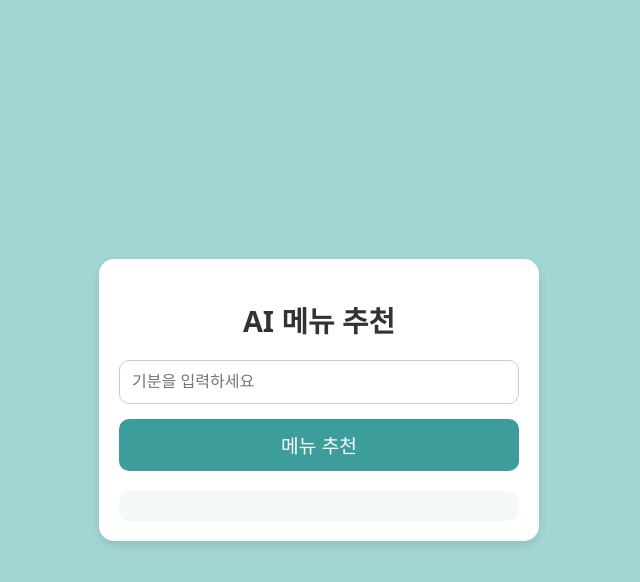
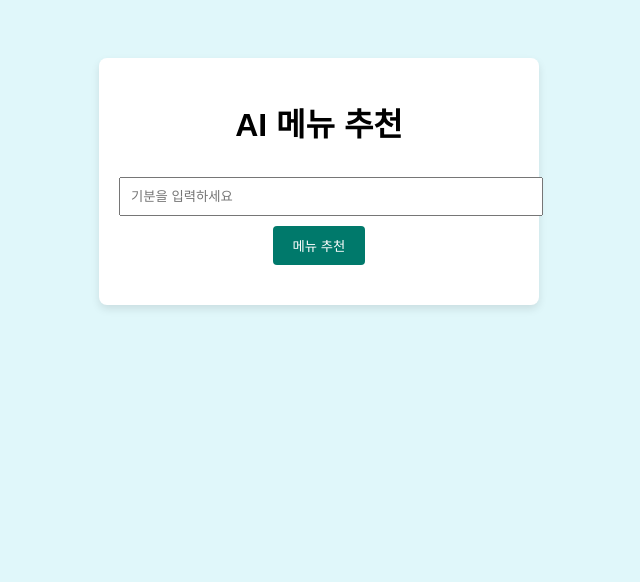
Before and after one commit to rimario8686/ai-menu-recommendation, a plain HTML site: page index.html in a window 1280 px wide. Shown: the whole page, without its empty margins (321-961 px from the left). Drawn offline with Linux system fonts and the light colour scheme.

Commit message:
Update style.css

```diff
--- a/style.css
+++ b/style.css
@@ -1,84 +1,38 @@
-/* 전체 배경과 레이아웃 설정 */
 body {
-  font-family: 'Noto Sans', sans-serif;
-  background-color: #a3d5d3; /* 민트색 배경 */
-  color: #333;
-  margin: 0;
-  padding: 0;
-  display: flex;
-  flex-direction: column;
-  justify-content: center;
-  align-items: center;
-  min-height: 100vh;
+  font-family: Arial, sans-serif;
+  background-color: #e0f7fa;
   text-align: center;
+  padding: 50px;
 }
 
-/* 웹앱 전체 컨테이너 */
 .container {
-  width: 90%;
+  background-color: #ffffff;
+  padding: 20px;
+  border-radius: 8px;
+  box-shadow: 0 4px 8px rgba(0, 0, 0, 0.1);
   max-width: 400px;
-  padding: 20px;
-  background-color: white;
-  border-radius: 15px;
-  box-shadow: 0 4px 8px rgba(0, 0, 0, 0.1);
+  margin: 0 auto;
 }
 
-/* 제목 스타일 */
-h1 {
-  font-size: 1.8em;
-  color: #333;
-  margin-bottom: 20px;
-}
-
-/* 입력 필드와 버튼 디자인 */
-input[type="text"] {
+input {
   width: 100%;
-  padding: 12px;
-  margin-bottom: 15px;
-  border: 1px solid #ccc;
-  border-radius: 10px;
-  font-size: 1em;
-  box-sizing: border-box;
+  padding: 10px;
+  margin: 10px 0;
 }
 
 button {
-  width: 100%;
-  padding: 12px;
-  background-color: #3c9d9b; /* 진한 민트색 */
+  padding: 10px 20px;
+  background-color: #00796b;
   color: white;
   border: none;
-  border-radius: 10px;
-  font-size: 1.2em;
+  border-radius: 4px;
   cursor: pointer;
-  transition: background-color 0.3s;
 }
 
 button:hover {
-  background-color: #2e7a78;
+  background-color: #004d40;
 }
 
-/* 추천된 메뉴를 보여주는 텍스트 */
 #recommendation {
-  font-size: 1.1em;
   margin-top: 20px;
-  padding: 15px;
-  background-color: #f4f9f9;
-  border-radius: 10px;
-  line-height: 1.6;
-  color: #555;
 }
-
-/* 반응형 디자인: 작은 화면에서 폰트와 레이아웃 최적화 */
-@media (max-width: 600px) {
-  h1 {
-    font-size: 1.6em;
-  }
-
-  button {
-    font-size: 1.1em;
-  }
-
-  #recommendation {
-    font-size: 1em;
-  }
-}
```
